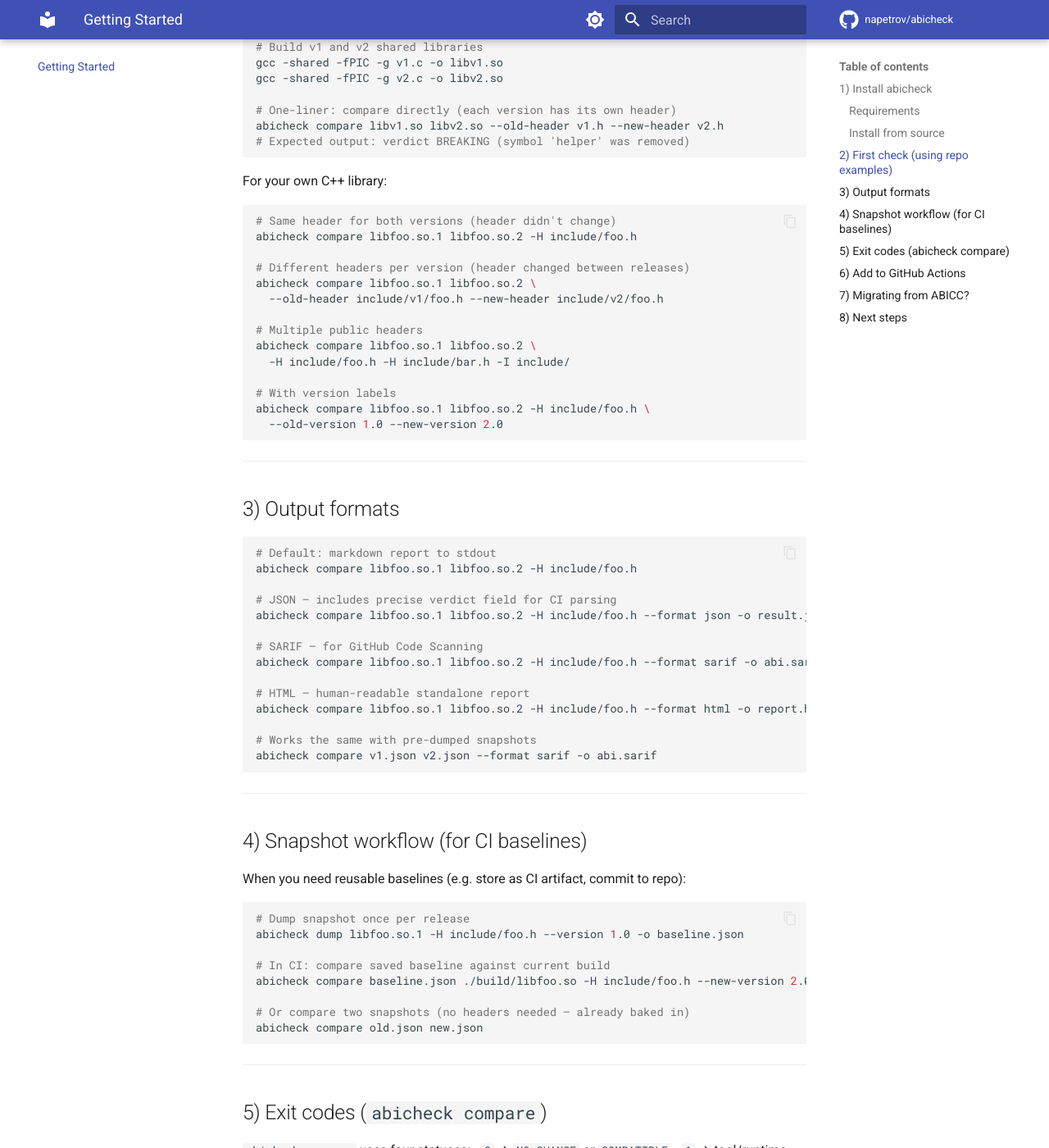
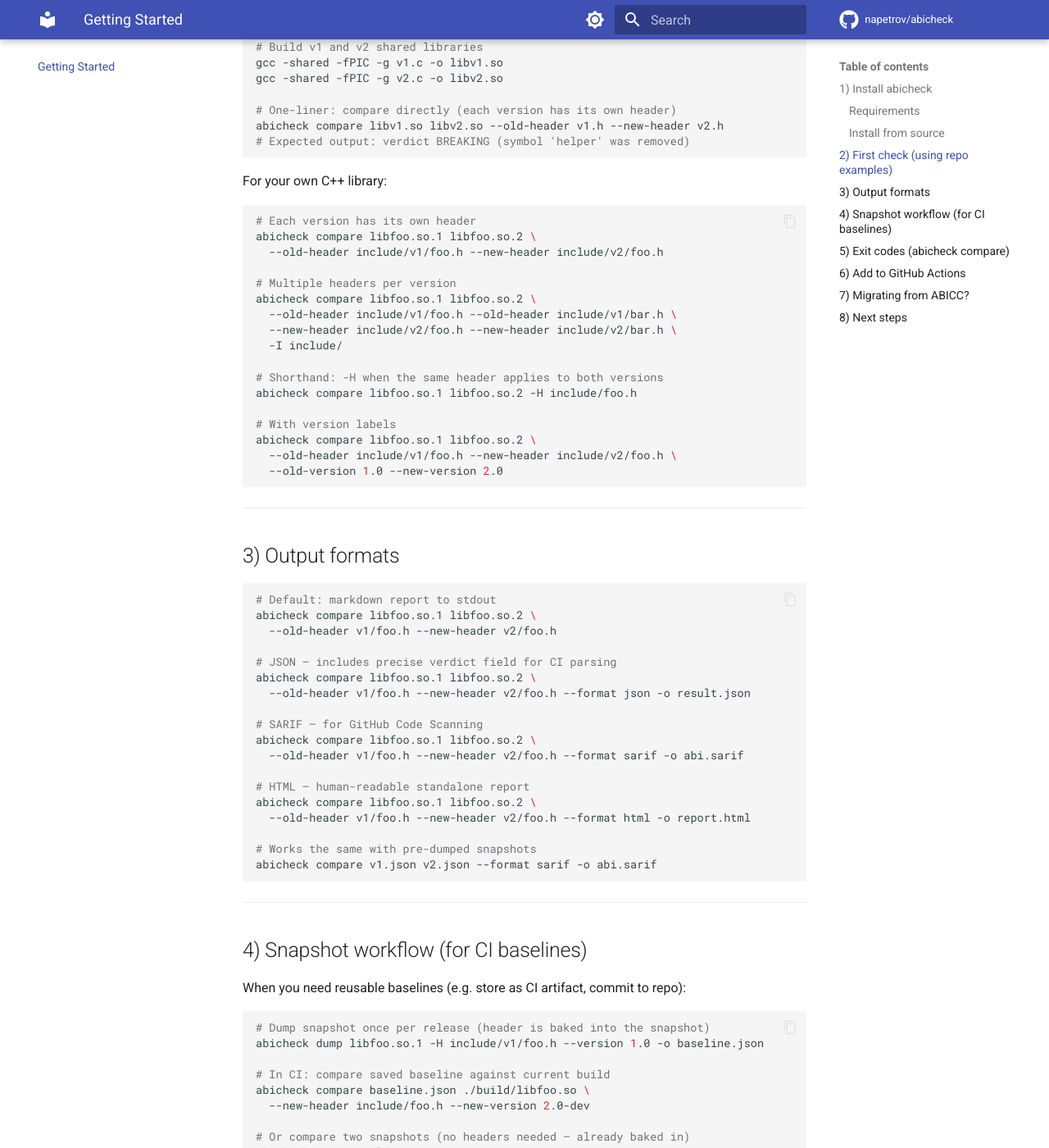
Before and after one commit to napetrov/abicheck, an MkDocs documentation site: the page built from docs/getting_started.md, in a window 1280 px wide and 1400 px high, scrolled down 1154 px. Shown: the whole window at 82% size. Built offline with MkDocs 1.6.1 and Material for MkDocs 9.7.7, drawn with Linux system fonts in a browser that asks for light colours; comment, search, counter and statistics services are not loaded; some of the changed text lies outside the part shown.

Commit message:
Remove plan.md, fix lint errors, use per-side headers as primary examples
- Remove plan.md (working doc, not a deliverable)
- Fix ruff lint: remove unused struct import, fix import sorting,
  remove unnecessary string quotes on return type annotation
- Update all docs to lead with --old-header/--new-header as the
  primary pattern (each version has its own header)
- Explain -H as a shorthand for when headers didn't change

https://claude.ai/code/session_01WfSGiwVs7M6jvLXEXWrNe9

````diff
--- a/docs/getting_started.md
+++ b/docs/getting_started.md
@@ -57,19 +57,22 @@ abicheck compare libv1.so libv2.so --old-header v1.h --new-header v2.h
 For your own C++ library:
 
 ```bash
-# Same header for both versions (header didn't change)
-abicheck compare libfoo.so.1 libfoo.so.2 -H include/foo.h
-
-# Different headers per version (header changed between releases)
+# Each version has its own header
 abicheck compare libfoo.so.1 libfoo.so.2 \
   --old-header include/v1/foo.h --new-header include/v2/foo.h
 
-# Multiple public headers
+# Multiple headers per version
 abicheck compare libfoo.so.1 libfoo.so.2 \
-  -H include/foo.h -H include/bar.h -I include/
+  --old-header include/v1/foo.h --old-header include/v1/bar.h \
+  --new-header include/v2/foo.h --new-header include/v2/bar.h \
+  -I include/
+
+# Shorthand: -H when the same header applies to both versions
+abicheck compare libfoo.so.1 libfoo.so.2 -H include/foo.h
 
 # With version labels
-abicheck compare libfoo.so.1 libfoo.so.2 -H include/foo.h \
+abicheck compare libfoo.so.1 libfoo.so.2 \
+  --old-header include/v1/foo.h --new-header include/v2/foo.h \
   --old-version 1.0 --new-version 2.0
 ```
 
@@ -79,16 +82,20 @@ abicheck compare libfoo.so.1 libfoo.so.2 -H include/foo.h \
 
 ```bash
 # Default: markdown report to stdout
-abicheck compare libfoo.so.1 libfoo.so.2 -H include/foo.h
+abicheck compare libfoo.so.1 libfoo.so.2 \
+  --old-header v1/foo.h --new-header v2/foo.h
 
 # JSON — includes precise verdict field for CI parsing
-abicheck compare libfoo.so.1 libfoo.so.2 -H include/foo.h --format json -o result.json
+abicheck compare libfoo.so.1 libfoo.so.2 \
+  --old-header v1/foo.h --new-header v2/foo.h --format json -o result.json
 
 # SARIF — for GitHub Code Scanning
-abicheck compare libfoo.so.1 libfoo.so.2 -H include/foo.h --format sarif -o abi.sarif
+abicheck compare libfoo.so.1 libfoo.so.2 \
+  --old-header v1/foo.h --new-header v2/foo.h --format sarif -o abi.sarif
 
 # HTML — human-readable standalone report
-abicheck compare libfoo.so.1 libfoo.so.2 -H include/foo.h --format html -o report.html
+abicheck compare libfoo.so.1 libfoo.so.2 \
+  --old-header v1/foo.h --new-header v2/foo.h --format html -o report.html
 
 # Works the same with pre-dumped snapshots
 abicheck compare v1.json v2.json --format sarif -o abi.sarif
@@ -101,11 +108,12 @@ abicheck compare v1.json v2.json --format sarif -o abi.sarif
 When you need reusable baselines (e.g. store as CI artifact, commit to repo):
 
 ```bash
-# Dump snapshot once per release
-abicheck dump libfoo.so.1 -H include/foo.h --version 1.0 -o baseline.json
+# Dump snapshot once per release (header is baked into the snapshot)
+abicheck dump libfoo.so.1 -H include/v1/foo.h --version 1.0 -o baseline.json
 
 # In CI: compare saved baseline against current build
-abicheck compare baseline.json ./build/libfoo.so -H include/foo.h --new-version 2.0-dev
+abicheck compare baseline.json ./build/libfoo.so \
+  --new-header include/foo.h --new-version 2.0-dev
 
 # Or compare two snapshots (no headers needed — already baked in)
 abicheck compare old.json new.json
@@ -136,7 +144,7 @@ steps:
   - name: Compare ABI
     run: |
       abicheck compare libfoo_old.so libfoo_new.so \
-        -H include/foo.h \
+        --old-header include/v1/foo.h --new-header include/v2/foo.h \
         --old-version 1.0 --new-version 2.0 \
         --format sarif -o abi.sarif
       ret=$?
@@ -158,7 +166,7 @@ steps:
   - name: ABI check vs baseline
     run: |
       abicheck compare abi-baselines/libfoo-1.0.json ./build/libfoo.so \
-        -H include/foo.h --new-version ${{ github.sha }} \
+        --new-header include/foo.h --new-version ${{ github.sha }} \
         --format sarif -o abi.sarif
 ```
 
````
Also changed, not shown: README.md (+21 -19 lines), docs/usage_and_coverage.md (+18 -15 lines), plan.md (deleted, +0 -223 lines), 2 other files.
